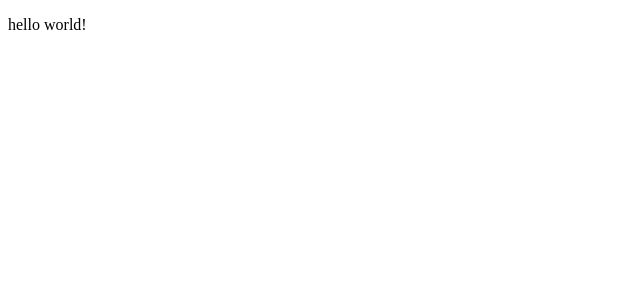
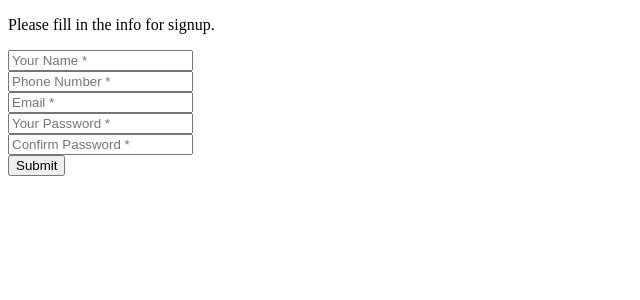
Before and after one commit to moneabhijit/Book-Finder, an Angular app: page / in a window 1280 px wide. Shown: the top 300 px of the page, without its empty margins (0-640 px from the left). Built offline with nearby package versions, Linux system fonts and the light colour scheme.

Commit message:
Registration form added

```diff
--- a/angular.json
+++ b/angular.json
@@ -119,6 +119,10 @@
           }
         }
       }
-    }},
-  "defaultProject": "Book-Finder"
+    }
+  },
+  "defaultProject": "Book-Finder",
+  "cli": {
+    "analytics": "e868a915-d466-45ad-86ac-c0c483128f67"
+  }
 }
--- a/src/app/app.component.html
+++ b/src/app/app.component.html
@@ -1 +1 @@
-<p>hello world!</p>
+<app-register></app-register>
--- a/src/app/app.module.ts
+++ b/src/app/app.module.ts
@@ -2,10 +2,12 @@ import { BrowserModule } from '@angular/platform-browser';
 import { NgModule } from '@angular/core';
 
 import { AppComponent } from './app.component';
+import { RegisterComponent } from './register/register.component';
 
 @NgModule({
   declarations: [
-    AppComponent
+    AppComponent,
+    RegisterComponent
   ],
   imports: [
     BrowserModule
--- /dev/null
+++ b/src/app/register/register.component.html
@@ -0,0 +1,32 @@
+<div class="container register-form">
+    <div class="form">
+        <div class="note">
+            <p>Please fill in the info for signup.</p>
+        </div>
+
+        <div class="form-content">
+            <div class="row">
+                <div class="col-md-6">
+                    <div class="form-group">
+                        <input type="text" class="form-control" placeholder="Your Name *" value=""/>
+                    </div>
+                    <div class="form-group">
+                        <input type="text" class="form-control" placeholder="Phone Number *" value=""/>
+                    </div>
+                    <div class="form-group">
+                        <input type="text" class="form-control" placeholder="Email *" value=""/>
+                    </div>
+                </div>
+                <div class="col-md-6">
+                    <div class="form-group">
+                        <input type="text" class="form-control" placeholder="Your Password *" value=""/>
+                    </div>
+                    <div class="form-group">
+                        <input type="text" class="form-control" placeholder="Confirm Password *" value=""/>
+                    </div>
+                </div>
+            </div>
+            <button type="button" class="btnSubmit">Submit</button>
+        </div>
+    </div>
+</div>
--- /dev/null
+++ b/src/app/register/register.component.ts
@@ -0,0 +1,15 @@
+import { Component, OnInit } from '@angular/core';
+
+@Component({
+  selector: 'app-register',
+  templateUrl: './register.component.html',
+  styleUrls: ['./register.component.css']
+})
+export class RegisterComponent implements OnInit {
+
+  constructor() { }
+
+  ngOnInit(): void {
+  }
+
+}
```
Also changed, not shown: src/app/register/register.component.css (added), 1 other file (tests, documents, lock files or other folders).
